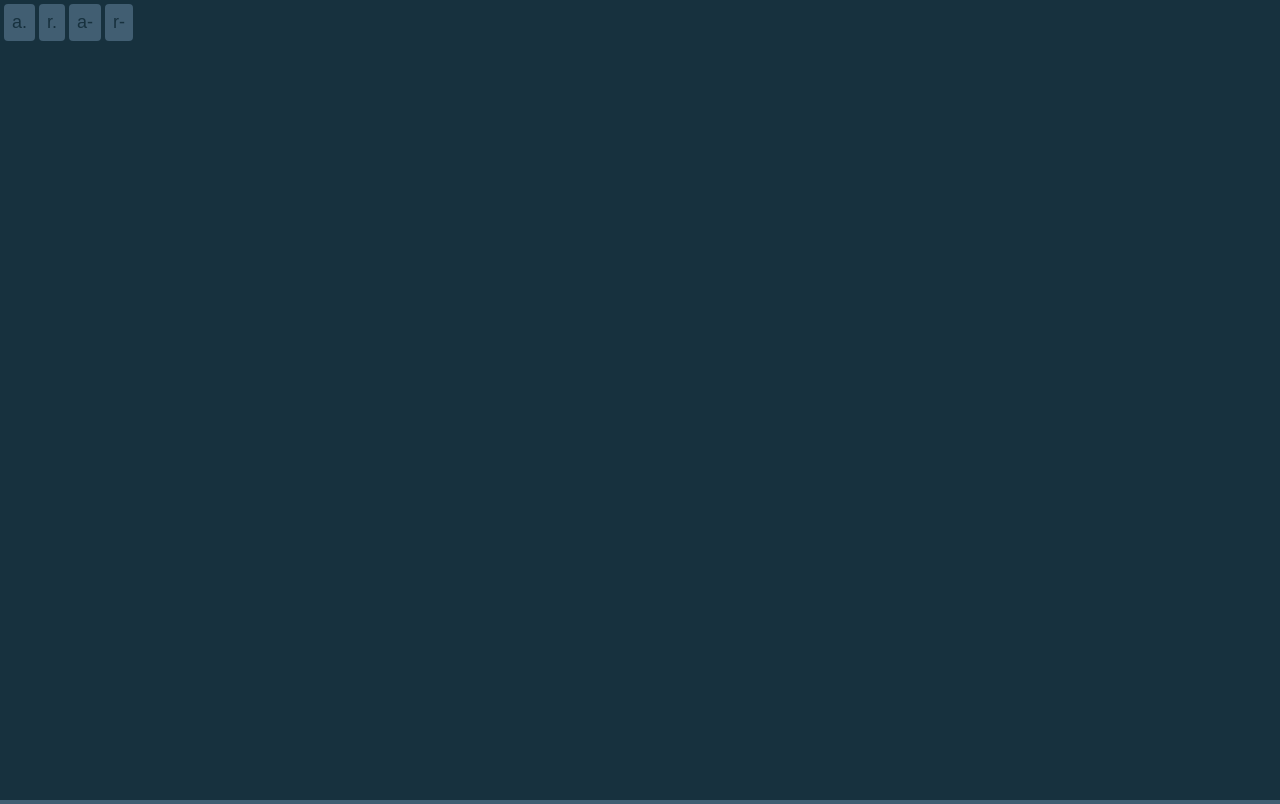
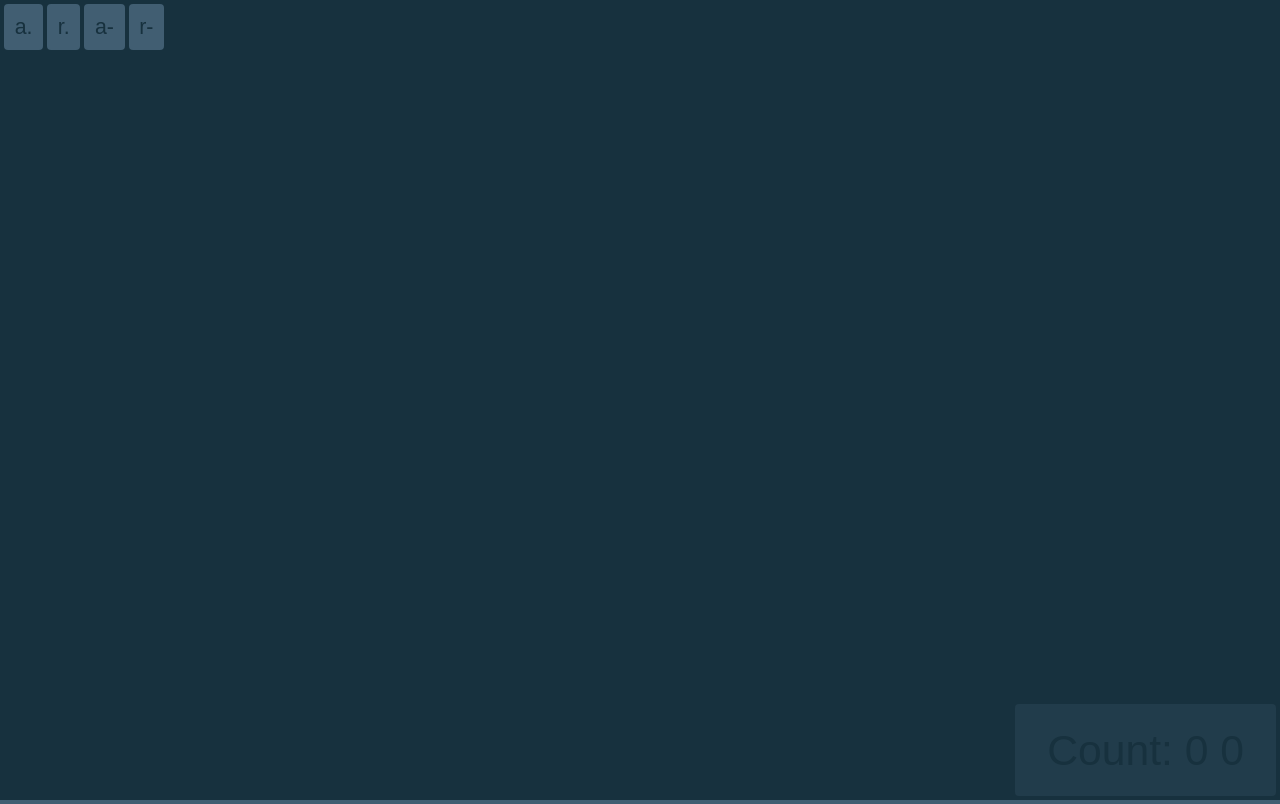
Before and after one commit to Joyanta-Kumar/virtual-world, a website with bundled scripts: page index.html in a window 1280 px wide. Built offline with nearby package versions, Linux system fonts and the light colour scheme.

Commit message:
Added status for node and edge count

```diff
--- a/css/style.css
+++ b/css/style.css
@@ -18,10 +18,29 @@ body {
   height: 100%; */
 }
 
+#controls, #status {
+  position: absolute;
+}
+
 #controls {
-  position: absolute;
+  margin: 4px;
   top: 0;
-  padding: 4px;
+}
+
+#status {
+  bottom: 4px;
+  right: 4px;
+  background-color: var(--dark);
+  color: var(--crust);
+  font-size: 32pt;
+  font-family: Hurmit Nerd Font, sans-serif;
+  padding: 0.5em 0.75em;
+  opacity: 0.25;
+  border-radius: 4px;
+}
+
+#status::before {
+  content: "Count: ";
 }
 
 input[type="button"] {
@@ -31,9 +50,9 @@ input[type="button"] {
   background-color: var(--dark);
   font-family: Hurmit Nerd Font, sans-serif;
   cursor: pointer;
-  font-size: 18px;
+  font-size: 16pt;
   aspect-ratio: 1;
-  padding: 8px;
+  padding: 8pt;
   border-radius: 4px;
 }
 
--- a/index.html
+++ b/index.html
@@ -18,6 +18,7 @@
     <input type="button" value="r-" title="Remove random edge" onclick="removeRandomEdge()">
   </div>
   <canvas id="canvas"></canvas>
+  <div id="status">0 0</div>
 </body>
 
 </html>
--- a/javascript/main.js
+++ b/javascript/main.js
@@ -3,6 +3,7 @@ import { Edge } from "./primitives/edge.js";
 import { Graph } from "./math/graph.js";
 // import { GraphEditor } from "./math/graphEditor.js";
 
+const status = document.getElementById("status");
 const canvas = document.getElementById("canvas");
 const ctx = canvas.getContext("2d");
 const graph = new Graph([],[]);
@@ -56,6 +57,7 @@ window.removeRandomEdge = removeRandomEdge;
 function animate() {
   ctx.clearRect(0, 0, canvas.width, canvas.height);
   graph.draw(ctx);
+  status.textContent = `${graph.nodes.length} ${graph.edges.length}`
   requestAnimationFrame(animate)
 }
 
```
